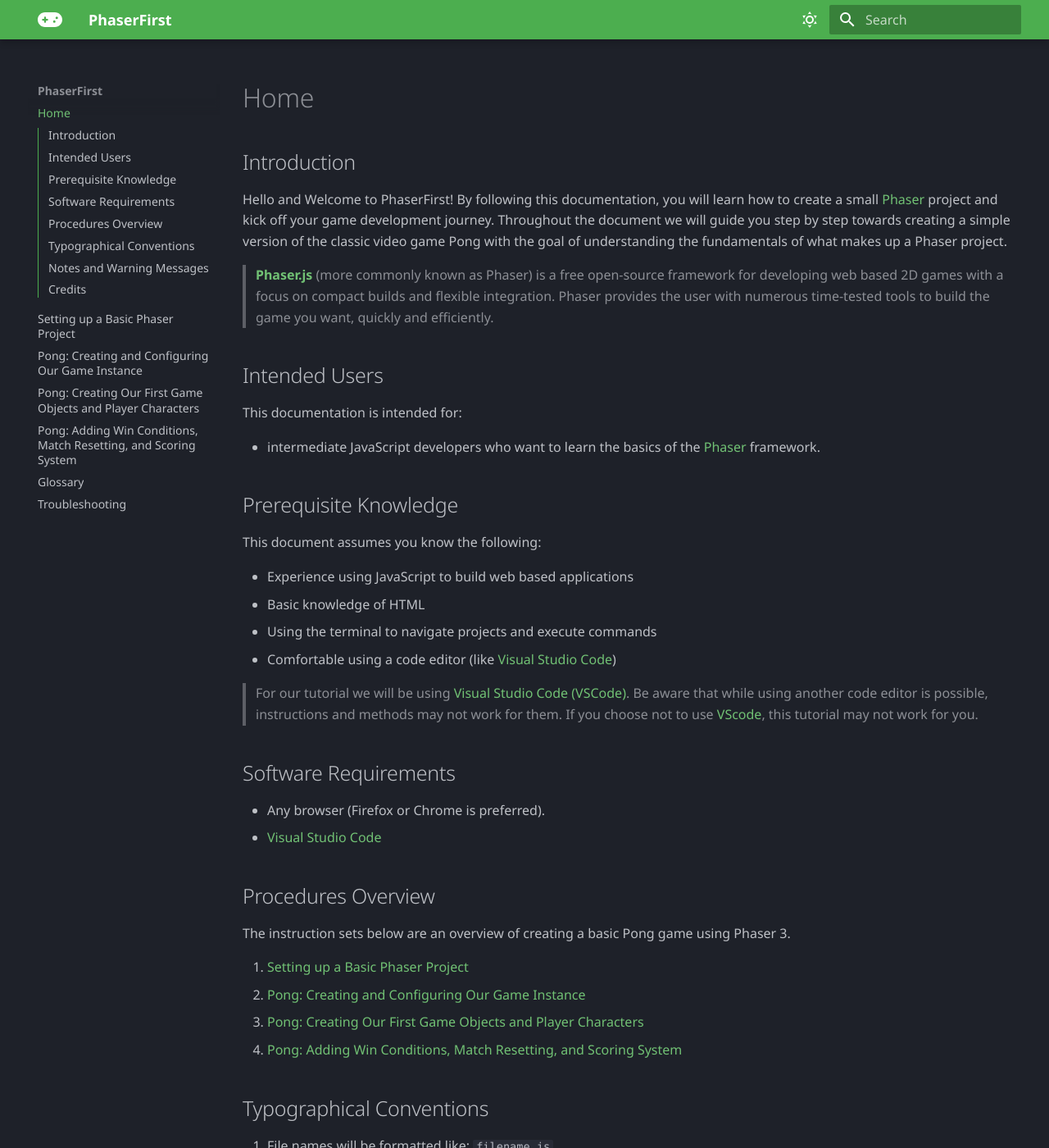
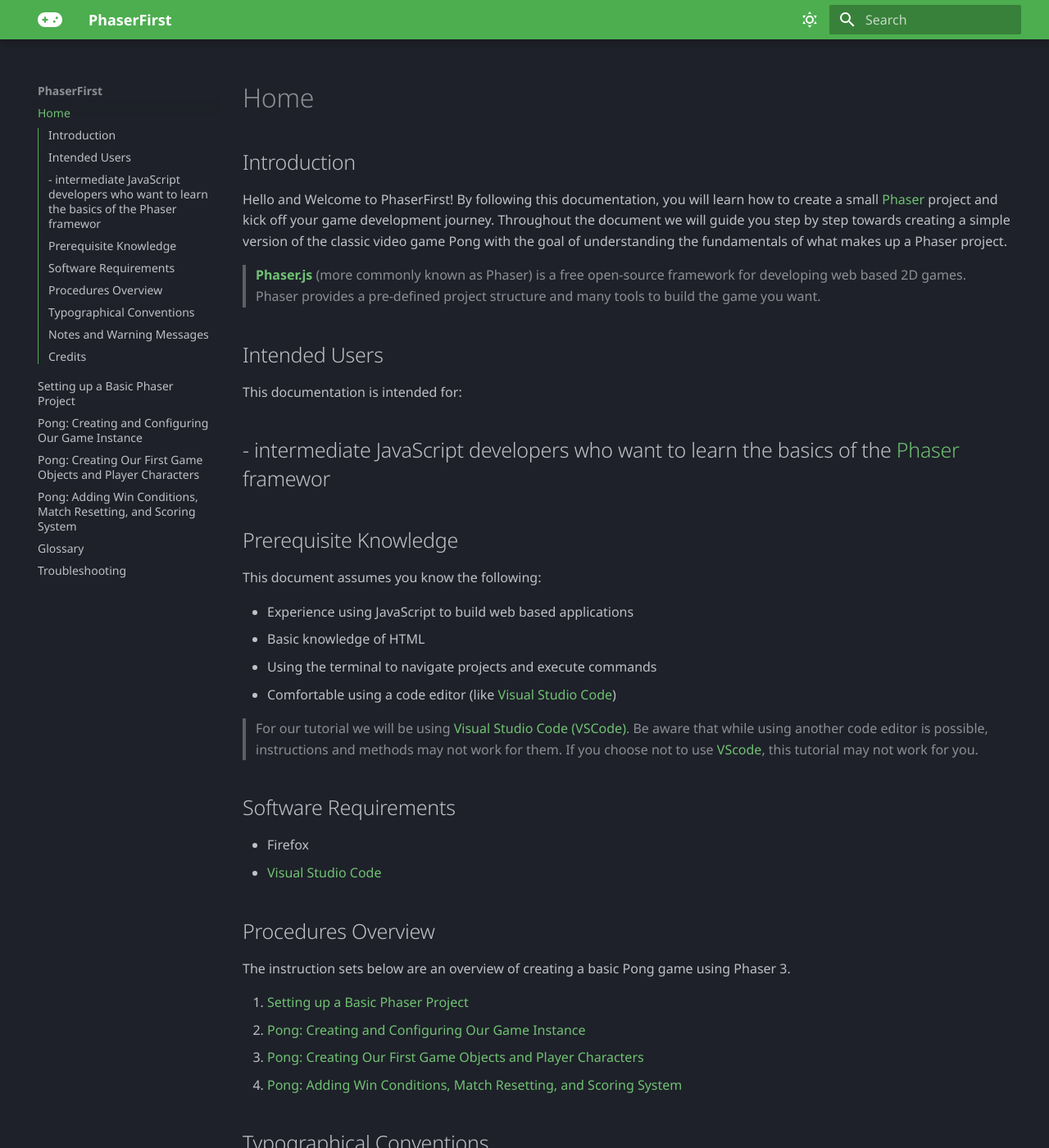
Before and after one commit to ndgeniebla/phaser-mkdocs, an MkDocs documentation site: the page built from docs/index.md, in a window 1280 px wide and 1400 px high. Shown: the whole window at 82% size. Built offline with MkDocs 1.6.1 and Material for MkDocs 9.7.7, drawn with Linux system fonts in a browser that asks for light colours; some web fonts are replaced.

Commit message:
first commits

```diff
--- a/docs/index.md
+++ b/docs/index.md
@@ -3,13 +3,14 @@
 ##Introduction
 
 Hello and Welcome to PhaserFirst! By following this documentation, you will learn how to create a small [Phaser][1] project and kick off your game development journey. Throughout the document we will guide you step by step towards creating a simple version of the classic video game Pong with the goal of understanding the fundamentals of what makes up a Phaser project.
-> **[Phaser.js][1]** (more commonly known as Phaser) is a free open-source framework for developing web based 2D games with a focus on compact builds and flexible integration. Phaser provides the user with numerous time-tested tools to build the game you want, quickly and efficiently.
+> **[Phaser.js][1]** (more commonly known as Phaser) is a free open-source framework for developing web based 2D games. Phaser provides a pre-defined project structure and many tools to build the game you want.
 
 ##Intended Users
 
 This documentation is intended for:
 
-- intermediate JavaScript developers who want to learn the basics of the [Phaser][1] framework.
+- intermediate JavaScript developers who want to learn the basics of the [Phaser][1] framewor
+-
 
 ##Prerequisite Knowledge
 
@@ -24,7 +25,7 @@ This document assumes you know the following:
 
 ##Software Requirements
 
-- Any browser (Firefox or Chrome is preferred).
+- Firefox
 - [Visual Studio Code][2]
 
 ##Procedures Overview
```
Also changed, not shown: docs/01-setting-up.md (+2 -1 lines).
